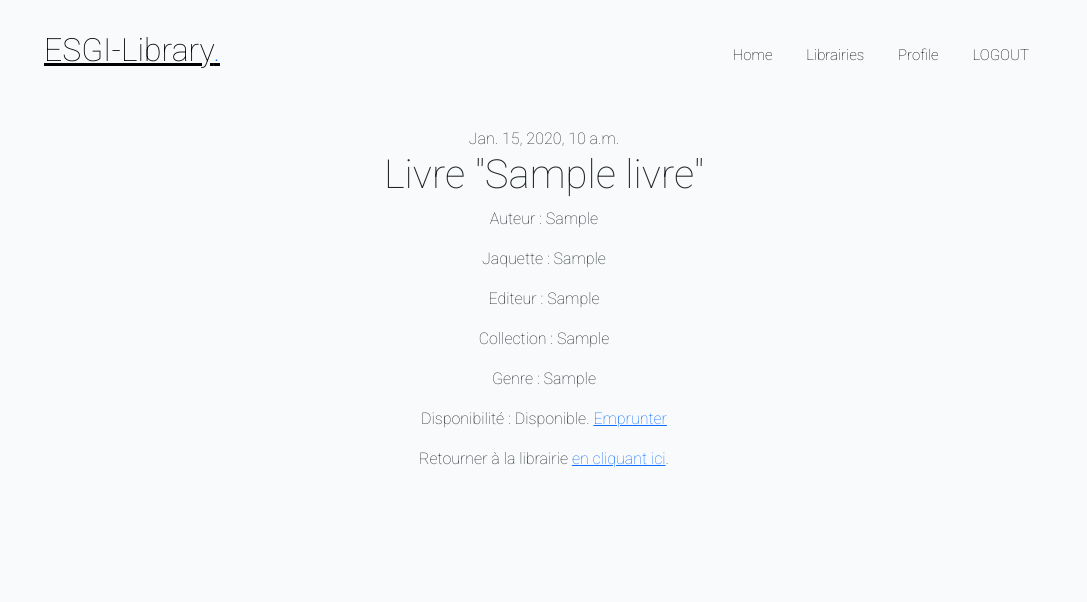
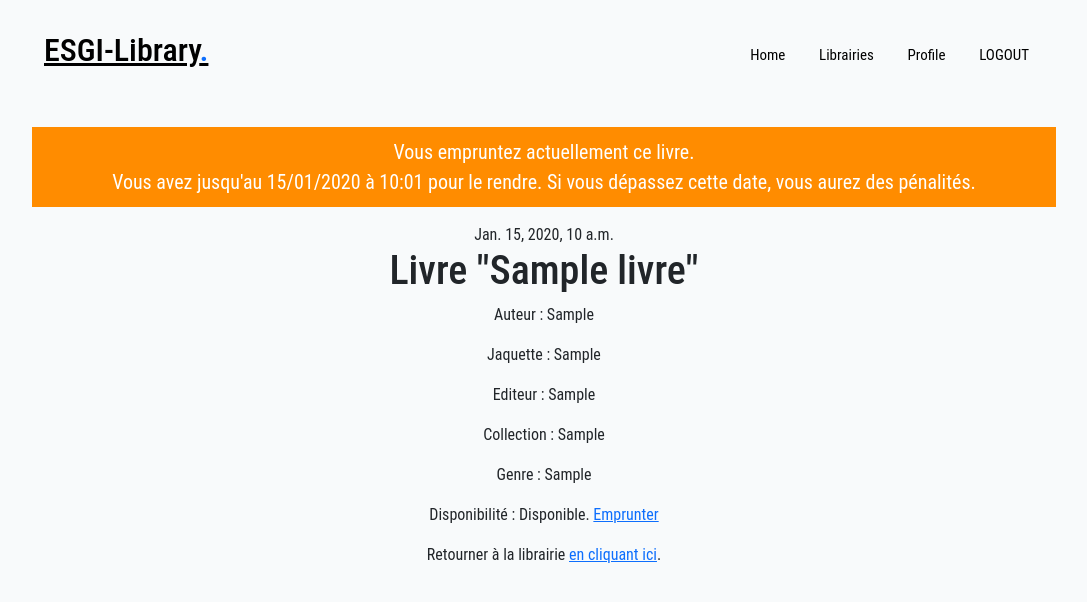
Before and after one commit to elmohriothmane/library-management-system, a Django app: page /livres/1/ in a window 1280 px wide. Shown: the top 602 px of the page, without its empty margins (96-1183 px from the left). Run offline with Django 4.2, Linux system fonts and the light colour scheme; a user stored in the database is signed in; tables that the repository leaves empty hold one stand-in row (values such as "Sample post"); some libraries are stand-ins or nearby versions.

Commit message:
rendre un livre

```diff
--- a/app/library/urls.py
+++ b/app/library/urls.py
@@ -13,4 +13,5 @@ urlpatterns = [
     path('libraries/<int:library_id>/', views.detail_library, name='detail_library'),
     path('libraries/<int:library_id>/livres/', views.detail_library_livres, name='detail_library_livres'),
     path('livres/<int:livre_id>/emprunter', views.emprunter_livre, name='emprunter_livre'),
+    path('livres/<int:livre_id>/rendre', views.rendre_livre, name='rendre_livre'),
 ]
--- a/app/library/views.py
+++ b/app/library/views.py
@@ -25,15 +25,29 @@ def index(request):
 
 def detail_livre(request, livre_id):
     livre = Livre.objects.get(pk=livre_id)
-    current_user = request.user
-    existing_emprunt = Emprunt.objects.filter(livre=livre, user=current_user)
-    emprunt = None
-    if existing_emprunt:
-        emprunt = existing_emprunt[0]
+    desc_msg = ""
+    success_msg = ""
+    msg_class = ""
+    if request.user.is_authenticated:
+        current_user = request.user
+        existing_emprunt = Emprunt.objects.filter(livre=livre, user=current_user)
+        emprunt = None
+        if existing_emprunt:
+            emprunt = existing_emprunt[0]
+            if emprunt.user == current_user:
+                success_msg = 'Vous empruntez actuellement ce livre.'
+                desc_msg = 'Vous avez jusqu\'au ' + emprunt.date_limite.strftime(
+                    '%d/%m/%Y à %H:%m') + ' pour le rendre. Si vous dépassez cette date, vous aurez des pénalités.'
+                msg_class = 'info'
+    else:
+        emprunt = None
 
     data = {
         'livre': livre,
         'emprunt': emprunt,
+        'desc_msg': desc_msg,
+        'success_msg': success_msg,
+        'msg_class': msg_class,
     }
     return render(request, 'library/show_livre.html', data)
 
@@ -82,8 +96,8 @@ def emprunter_livre(request, livre_id):
             msg_class = 'error'
         else:
             success_msg = 'Vous avez déjà emprunté ce livre.'
-            desc_msg = 'Vous avez jusqu\'au ' + emprunt.date_emprunt.strftime(
-                '%d/%m/%Y à %H:%m') + ' pour le rendre à la librairie "' + livre.librairie.label + '".'
+            desc_msg = 'Vous avez jusqu\'au ' + emprunt.date_limite.strftime(
+                '%d/%m/%Y à %H:%m') + ' pour le rendre. Si vous dépassez cette date, vous aurez des pénalités.'
             msg_class = 'success'
 
     data = {
@@ -91,6 +105,35 @@ def emprunter_livre(request, livre_id):
         'success_msg': success_msg,
         'desc_msg': desc_msg,
         'emprunt': emprunt,
+        'msg_class': msg_class,
+    }
+    return render(request, 'library/show_livre.html', data)
+
+
+def rendre_livre(request, livre_id):
+    current_user = request.user
+    livre = Livre.objects.get(pk=livre_id)
+    livre.set_is_disponible(True)
+    livre.save()
+
+    existing_emprunt = Emprunt.objects.filter(livre=livre, user=current_user)
+    if existing_emprunt:
+        emprunt = existing_emprunt[0]
+        emprunt.delete()
+
+        success_msg = 'Vous avez bien rendu le livre "' + livre.nom + '".'
+        desc_msg = 'Merci de votre confiance.'
+        msg_class = 'success'
+    else:
+        success_msg = 'Vous n\'avez pas emprunté ce livre.'
+        desc_msg = 'Vous ne pouvez pas le rendre.'
+        msg_class = 'error'
+
+    data = {
+        'livre': livre,
+        'success_msg': success_msg,
+        'desc_msg': desc_msg,
+        'emprunt': None,
         'msg_class': msg_class,
     }
     return render(request, 'library/show_livre.html', data)
--- a/app/static/style.css
+++ b/app/static/style.css
@@ -3,14 +3,14 @@
 
 
 html {
-    font-family: 'Roboto Thin', sans-serif;
+    font-family: 'Roboto Condensed', sans-serif;
 }
 
 body {
     margin: 0 auto;
     width: 80%;
     text-align: center;
-    font-family: "Roboto", sans-serif;
+    font-family: "Roboto Condensed", sans-serif;
     background-color: #f8fafb;
 }
 
@@ -31,7 +31,16 @@ img {
 
 .error {
     font-size: 20px;
-    background-color: red;
+    background-color: darkred;
+    color: white;
+    padding-top: 10px;
+    padding-bottom: 10px;
+    line-height: 1.5em;
+}
+
+.info {
+    font-size: 20px;
+    background-color: darkorange;
     color: white;
     padding-top: 10px;
     padding-bottom: 10px;
--- a/app/templates/library/show_livre.html
+++ b/app/templates/library/show_livre.html
@@ -20,10 +20,13 @@
     <p>Genre : {{ livre.genre }}</p>
     <p>Disponibilité :
         {% if not livre.is_disponible %}
-            {% if emrpunt.user == app.user %}
-                {{ emrprunt.user.email }}
+            Non disponible.
+            {% if user.is_authenticated and emprunt.user.email == user.email %}
+                <a href="{% url 'rendre_livre' livre.id %}"
+                   onclick="return confirm('Êtes-vous sûrs de vouloir rendre ce livre ?')">Rendre</a>
+                <br>
+                <small><b>{{ desc_msg }}</b></small>
             {% endif %}
-            Non disponible
         {% else %}
             Disponible.
             {% if user.is_authenticated %}
```
